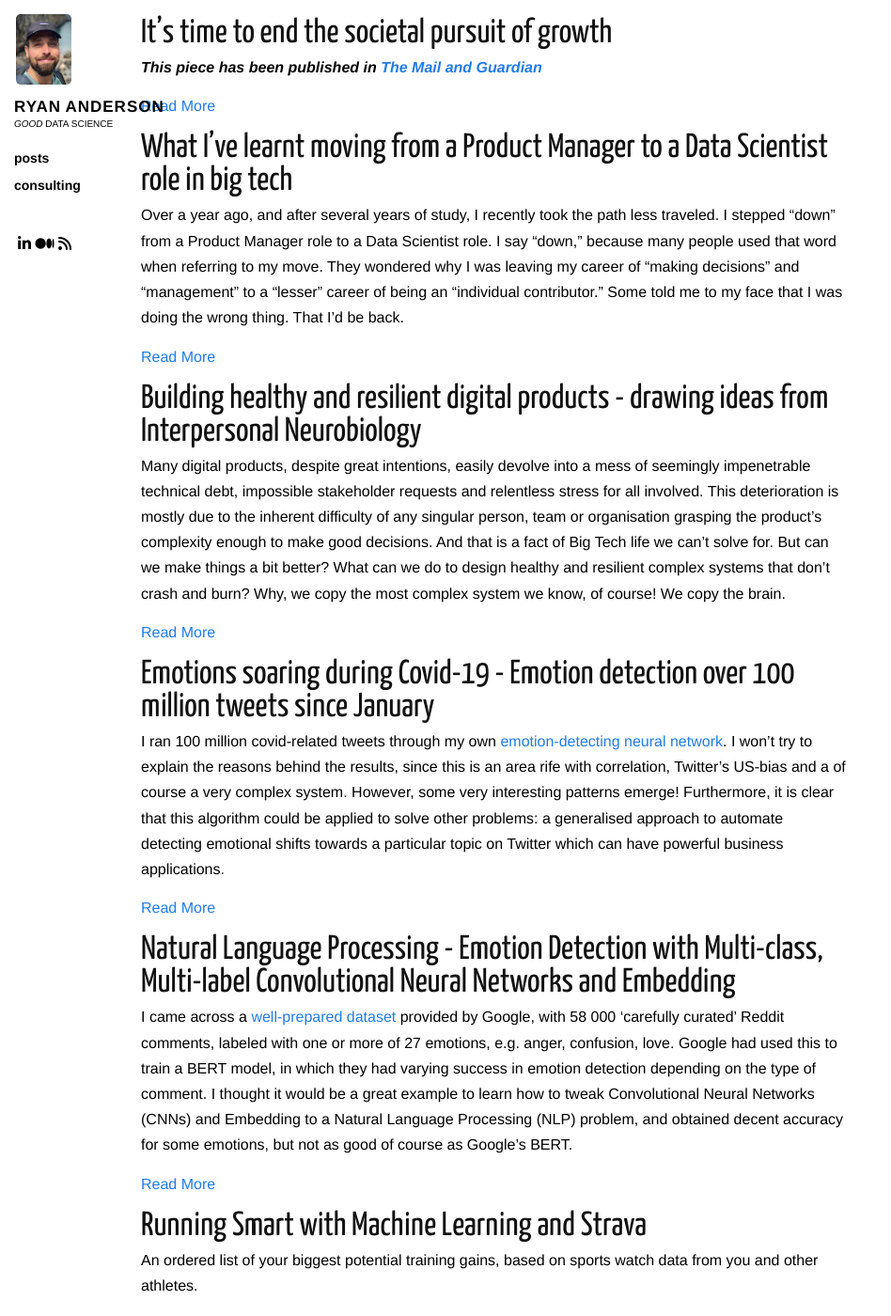
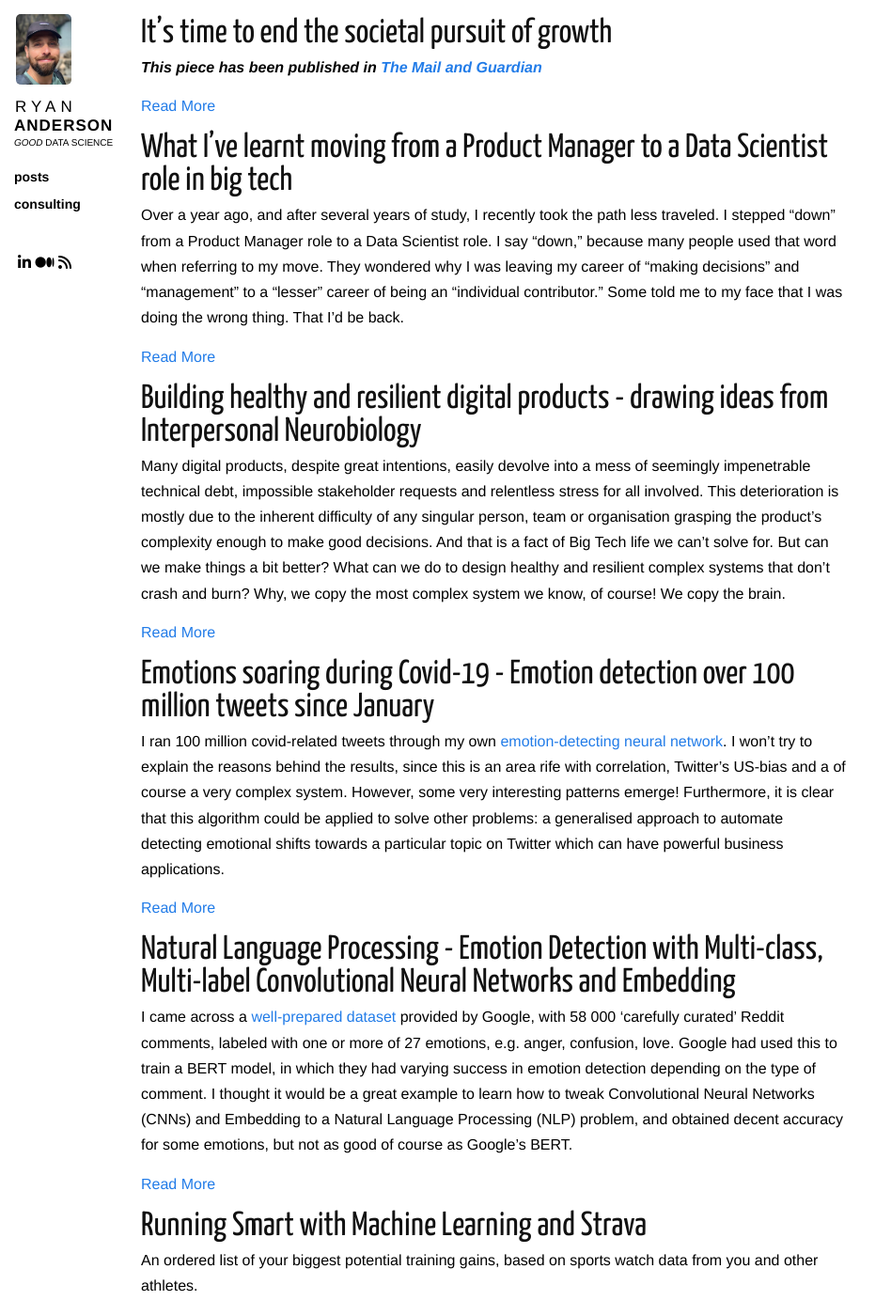
Before and after one commit to ryan-anderson-ds/ryan-anderson-ds.github.io, a Jekyll site: the page built from index.html, in a window 1280 px wide and 1400 px high. Shown: the whole window at 94% size, without its empty margins (0-948 px from the left). Built offline with Jekyll 4.4.1, drawn with Linux system fonts in a browser that asks for light colours.

Commit message:
Update base.scss

```diff
--- a/css/base.scss
+++ b/css/base.scss
@@ -35,9 +35,9 @@
     text-transform: uppercase;
     margin: 10px 0 2px 0;
     #fname {
+      padding-left: 1px;
       font-size: 17px;
-      font-weight: bold;
-      letter-spacing: 1px;
+      letter-spacing: 5px;
       color: black;
     }
     #lname {
```
